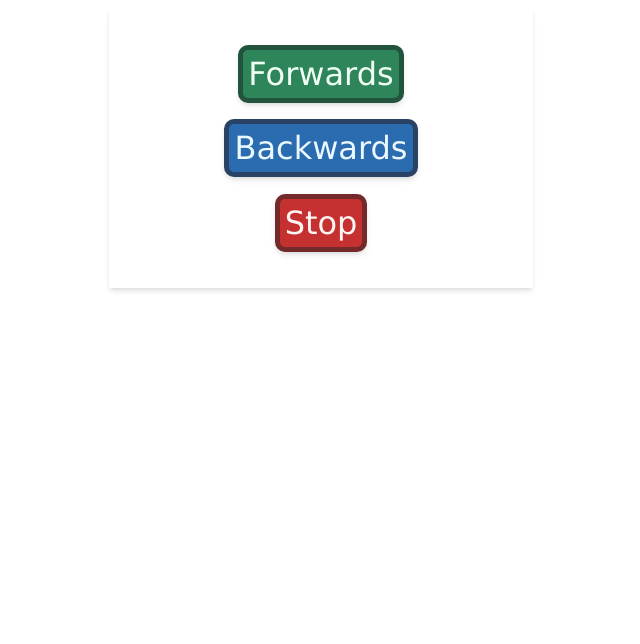
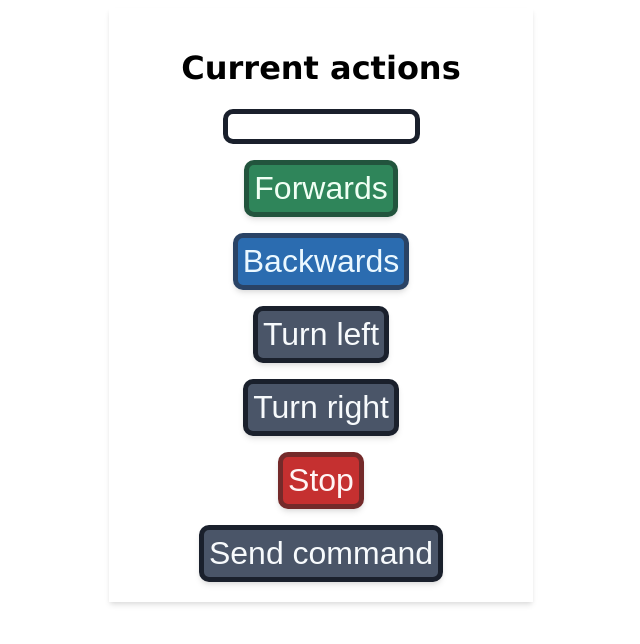
Before and after one commit to FractalThought/GuteRobot, a Flask app: page / in a window 1280 px wide. Shown: the top 644 px of the page, without its empty margins (319-959 px from the left). Run offline with Flask 2, Linux system fonts and the light colour scheme.

Commit message:
prepared page for sending multiple commands, and prepared backend for adding a secondary thread that handles the robot commands (primary thread handles the server)

```diff
--- a/server.py
+++ b/server.py
@@ -1,4 +1,5 @@
-from flask import Flask, render_template
+from flask import Flask, render_template, request
+import robotcontroller as robot
 import RPi.GPIO as gpio
 import time
 
@@ -70,6 +71,17 @@ def index():
     return render_template('index.html', **templateData)
 
 
+@app.route('/', methods=['POST'])
+def postJsonHandler():
+    print(request.is_json)
+    content = request.get_json()
+
+    templateData = {
+        'title': "lol"
+    }
+    return render_template('index.html', **templateData)
+
+
 @app.route("/<action>")
 def action(action):
     actionName = ""
--- a/static/style.css
+++ b/static/style.css
@@ -25,7 +25,7 @@ body {
 
 .controller {
   width: 30vw;
-  height: 30vh;
+  min-height: 30vh;
   margin: 0 auto;
   padding: 20px;
   display: flex;
@@ -46,6 +46,13 @@ body {
   color: var(--gray-text);
   font-size: 2rem;
   transition: all 0.3s ease-in-out;
+  margin-top: 1rem;
+}
+
+#delay-input {
+  border-radius: 10px;
+  padding: 5px;
+  border: 5px solid var(--gray-border);
 }
 
 .button:hover {
--- a/templates/index.html
+++ b/templates/index.html
@@ -1,3 +1,29 @@
+<!--
+
+  JS to add to input
+  Format like this:
+  Action-Time,Action,Action-Time
+  Example:
+  F-10,B-5,R
+  Form with method="post"
+
+  In python:
+  Split string on , and send it to an ActionHandleFunction
+  One problem with this is that the robot will be stuck in a while-loop
+  Need to add to a queue (localstorage-like) and create an event-system?
+
+  Need to clear that queue if a new command is sent
+
+  Actually need two threads?
+  One thread that handles the server
+  One thread that handles the robot
+
+  https://scotch.io/bar-talk/processing-incoming-request-data-in-flask
+  https://realpython.com/intro-to-python-threading/
+  https://docs.python.org/3/library/asyncio-task.html
+
+-->
+
 <!DOCTYPE html>
 <html lang="en">
   <head>
@@ -8,9 +34,37 @@
   </head>
   <body>
     <div class="controller">
-      <a href="/f" class="button button--forwards">Forwards</a>
-      <a href="/b" class="button button--backwards">Backwards</a>
-      <a href="/s" class="button button--stop">Stop</a>
+      <div class="list-container">
+        <h1>Current actions</h1>
+        <ul id="action-list"></ul>
+      </div>
+
+      <input type="text" id="delay-input" />
+      <button
+        class="action-button button button--forwards"
+        data-action="forwards"
+      >
+        Forwards
+      </button>
+      <button
+        class="action-button button button--backwards"
+        data-action="backwards"
+      >
+        Backwards
+      </button>
+      <button class="action-button button button--left" data-action="left">
+        Turn left
+      </button>
+      <button class="action-button button button--left" data-action="right">
+        Turn right
+      </button>
+      <button class="action-button button button--stop" data-action="stop">
+        Stop
+      </button>
+      <button id="postData" class="button button--send">
+        Send command
+      </button>
     </div>
   </body>
+  <script src="../static/app.js"></script>
 </html>
```
Also changed, not shown: robotcontroller.py (added, +23 -0 lines), static/app.js (added, +64 -0 lines).
